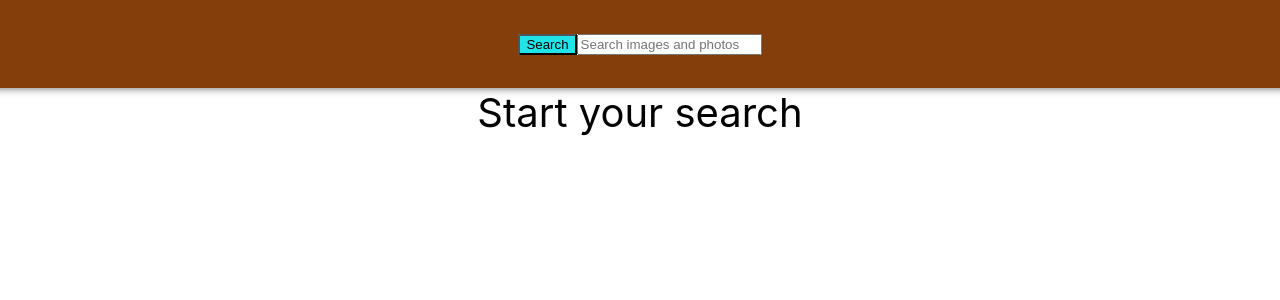
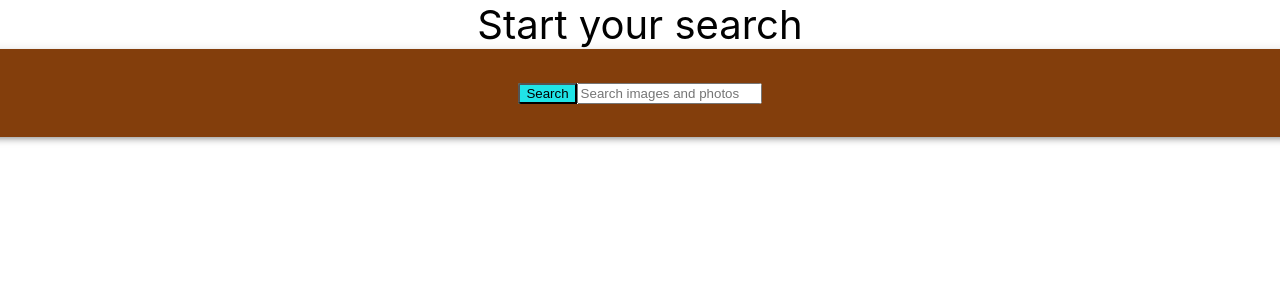
Before and after one commit to Ionytch/goit-react-hw-04-images, a React (Create React App) app: page / in a window 1280 px wide. Shown: the top 300 px of the page. Built offline with nearby package versions, Linux system fonts and the light colour scheme.

Commit message:
bug in submit new request fixed

```diff
--- a/src/components/App.jsx
+++ b/src/components/App.jsx
@@ -1,27 +1,77 @@
-import { useState } from "react";
+import { useEffect, useState } from "react";
 import Searchbar from "./Searchbar/Searchbar";
 import ImageGallery from "./ImageGallery/ImageGallery";
+import { Vortex } from "react-loader-spinner";
+import { LoadMoreButton } from "./ImageGallery/ImageGallery.styled";
 
 
  export default function App ()  {
-const[request, setRequest]=useState('');
+   const [request, setRequest] = useState('');
+   const [gallery, setGallery] = useState([]);
+    const [page, setPage] = useState(1);
+    const [loading, setLoading] = useState(false);
+  const [totalResult, setTotalResult] = useState(0)
 
+
+
+   useEffect(() => {
+        if (!request) {
+            return
+        }
+
+
+        setLoading(true);
+
+                fetch(`https://pixabay.com/api/?q=${request.request}&page=${page}&key=32152184-2ad461e647b19751df8bc3af5&image_type=photo&orientation=horizontal&per_page=12`)
+                .then(res => res.json())
+                .then(({ hits, total }) => {
+                  setGallery(gallery => [...gallery, ...hits]);
+                  setTotalResult(total);
+                })
+                .catch((error) => console.log(error.message))
+                .finally(setLoading(false));
+        }, [request, page]);
+
+
+
+    function loadMore() {
+        setPage(state => state + 1);
+    }
+
+    const handleFormSubmit = newRequest => {
+     setRequest(newRequest);
+     if (newRequest !== request.request) {
+       setGallery([])
+       setPage(1);
+     };
+   }
      return (
        <div
          style={{
            display: 'flex',
-         flexDirection:'column',
+           flexDirection: 'column',
            justifyContent: 'center',
            alignItems: 'center',
            fontSize: 40,
            color: '#010101'
          }}
        >
-         <Searchbar onSubmit={setRequest} />
+         {!request && <div>Start your search</div>}
+         {loading && <Vortex
+    visible={true}
+    height="80"
+    width="80"
+    ariaLabel="vortex-loading"
+    wrapperStyle={{}}
+    wrapperClass="vortex-wrapper"
+    colors={['red', 'green', 'blue', 'yellow', 'orange', 'purple']}
+          />}
+         <Searchbar onSubmit={handleFormSubmit} />
 
-         <ImageGallery Request={ request.request} />
+         <ImageGallery gallery={gallery} />
+          {gallery.length >= 1 && gallery.length < totalResult &&request && <LoadMoreButton type="button" onClick={loadMore}>load more</LoadMoreButton>}
+
        </div>
      );
 
-
    };
--- a/src/components/ImageGallery/ImageGallery.js
+++ b/src/components/ImageGallery/ImageGallery.js
@@ -1,48 +1,13 @@
-import { useEffect, useState } from "react";
+// import { useEffect, useState } from "react";
 import ImageGalleryItem from "components/ImageGalleryItem/ImageGalleryItem";
-import { Vortex } from "react-loader-spinner";
-import { Gallerylist, LoadMoreButton } from "./ImageGallery.styled";
+import { Gallerylist } from "./ImageGallery.styled";
 import PropTypes from "prop-types";
 
-export default function ImageGallery ({Request}){
+export default function ImageGallery ({gallery}){
 
-    const [gallery, setGallery] = useState([]);
-    const [page, setPage] = useState(1);
-    const [loading, setLoading] = useState(false);
-
-    useEffect(() => {
-        if (!Request) {
-            return
-        }
-        setLoading(true);
-
-                fetch(`https://pixabay.com/api/?q=${Request}&page=${page}&key=32152184-2ad461e647b19751df8bc3af5&image_type=photo&orientation=horizontal&per_page=12`)
-                .then(res => res.json())
-                .then(({ hits }) => {
-                    setGallery(gallery=>[...gallery, ...hits]);
-                })
-                .catch((error) => console.log(error.message))
-                .finally(setLoading(false));
-        }, [Request, page]);
-
-
-    function loadMore() {
-        setPage(state => state + 1);
-    }
 
 
     return (<>
-    {loading&& <Vortex
-  visible={true}
-  height="80"
-  width="80"
-  ariaLabel="vortex-loading"
-  wrapperStyle={{}}
-  wrapperClass="vortex-wrapper"
-  colors={['red', 'green', 'blue', 'yellow', 'orange', 'purple']}
-          />}
-
-          {!Request && <div>Start your search</div>}
 
             {gallery &&
             <Gallerylist class="gallery">
@@ -51,11 +16,10 @@ export default function ImageGallery ({Request}){
 
              </Gallerylist>
             }
-            {gallery &&Request && <LoadMoreButton type="button" onClick={loadMore}>load more</LoadMoreButton>}
             </>
         )
     }
 
 ImageGallery.propTypes = {
-    Request: PropTypes.string.isRequired,
+    gallery: PropTypes.array.isRequired,
 };
--- a/src/components/ImageGalleryItem/ImageGalleryItem.js
+++ b/src/components/ImageGalleryItem/ImageGalleryItem.js
@@ -17,7 +17,7 @@ export default function ImageGalleryItem ({webformatURL, tags, largeImageURL})
 
                     < ListItem onClick={()=>toggleModal()}>
                         <ImgStyle className="GalleryImage" src={webformatURL} alt={tags} />
-                        {isOpen&&<Modal largeImageURL={largeImageURL} />}
+                        {isOpen&&<Modal largeImageURL={largeImageURL} toggleModal={toggleModal}/>}
                     </ListItem>
 
 
--- a/src/components/Modal/Modal.js
+++ b/src/components/Modal/Modal.js
@@ -1,9 +1,26 @@
+import { useEffect } from 'react';
 import { Overlay, ModalStyle } from './Modal.styled';
 import PropTypes from "prop-types";
 
+export default function Modal({ largeImageURL, toggleModal}) {
+
+useEffect(() => {
+        console.log('mounted');
+
+        const closeModalByEsc = e => {
+            console.log(e.code);
+            if (e.code === 'Escape') {
+                toggleModal()
+            };
+        };
 
 
-export default function Modal ({largeImageURL}) {
+        document.addEventListener('keydown', closeModalByEsc)
+
+        return () => document.removeEventListener('keydown', closeModalByEsc)
+
+    }, [toggleModal])
+
   return (
 <Overlay class="overlay">
   <ModalStyle class="modal">
```
Lines whose indentation alone changed are shown as unchanged.
